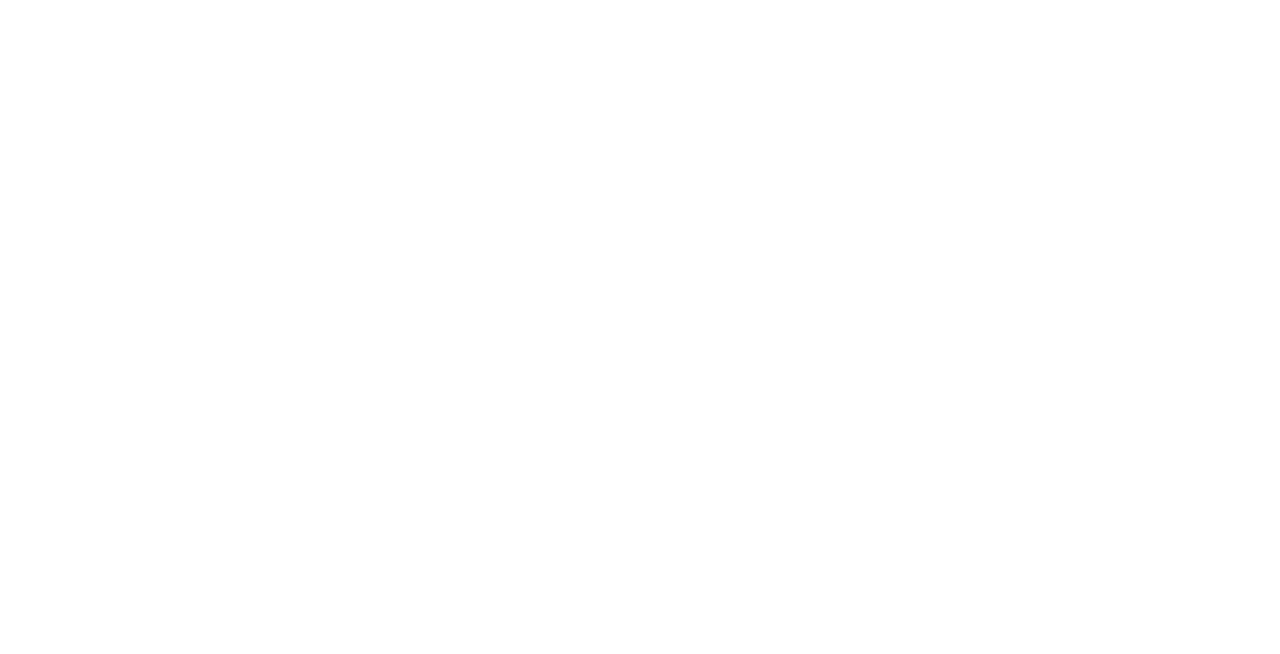
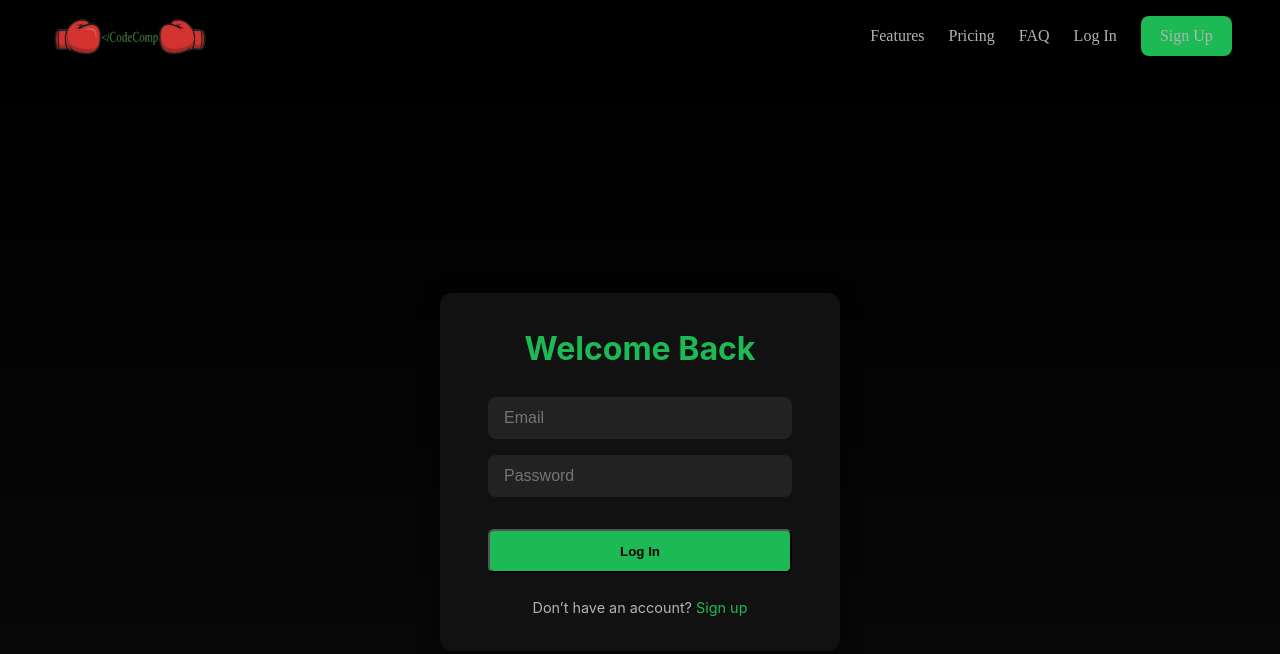
Before and after one commit to MandMcoding/VThax13-coding-1v1, a React app in the folder frontend/: page /login in a window 1280 px wide. Before the commit this address had no page. Shown: the top 654 px of the page. Built offline with nearby package versions, Linux system fonts and the light colour scheme; the HTML template or start-up script is replaced by a standard one.

Commit message:
frontend updates

```diff
--- a/frontend/src/App.css
+++ b/frontend/src/App.css
@@ -14,9 +14,18 @@
   justify-content: space-between;
   align-items: center;
   padding: 1rem 3rem;
-  background: rgba(20, 20, 20, 0.8);
-  border-radius: 12px;
-  margin: 1rem 2rem;
+  background: #000; /* solid black to match the hero */
+  margin: 0;        /* remove outer margin */
+  border-radius: 0; /* no rounded corners */
+  position: sticky;
+  top: 0;
+  z-index: 1000;
+}
+
+.navbar-left {
+  display: flex;
+  align-items: center;
+  gap: 0.75rem;
 }
 
 .logo-img {
@@ -54,6 +63,7 @@
 .btn-signup:hover {
   background: #1aa34a;
 }
+
 
 /* Hero */
 .hero {
--- a/frontend/src/App.jsx
+++ b/frontend/src/App.jsx
@@ -1,14 +1,34 @@
 import { Routes, Route, Link } from "react-router-dom";
 import HomePage from "./components/home.jsx";
 import CompetePage from "./compete/page.jsx";
+import SignupPage from "./components/Signup.jsx";
+import LoginPage from "./components/Login.jsx";
+import logo from "./assets/logo.png";
+import "./components/home.css";  // reuse navbar styles
 
 export default function App() {
   return (
     <div className="app-container">
-      {/* Routes */}
+      {/* Global Navbar */}
+      <nav className="navbar">
+        <div className="navbar-left">
+          <img src={logo} alt="CodeComp Logo" className="logo-img" />
+        </div>
+        <div className="navbar-links">
+          <Link to="/#features">Features</Link>
+          <Link to="/#pricing">Pricing</Link>
+          <Link to="/#faq">FAQ</Link>
+          <Link to="/login" className="nav-link">Log In</Link>
+          <Link to="/signup" className="btn-signup">Sign Up</Link>
+        </div>
+      </nav>
+
+      {/* Page Routes */}
       <Routes>
         <Route path="/" element={<HomePage />} />
         <Route path="/compete" element={<CompetePage />} />
+        <Route path="/signup" element={<SignupPage />} />
+        <Route path="/login" element={<LoginPage />} />
       </Routes>
     </div>
   );
--- /dev/null
+++ b/frontend/src/components/Login.jsx
@@ -0,0 +1,19 @@
+import "./auth.css";
+
+export default function LoginPage() {
+  return (
+    <div className="auth-wrapper">
+      <div className="auth-card">
+        <h1 className="auth-title">Welcome Back</h1>
+        <form className="auth-form">
+          <input type="email" placeholder="Email" className="auth-input" />
+          <input type="password" placeholder="Password" className="auth-input" />
+          <button type="submit" className="btn-primary full-btn">Log In</button>
+        </form>
+        <p className="auth-switch">
+          Don’t have an account? <a href="/signup">Sign up</a>
+        </p>
+      </div>
+    </div>
+  );
+}
--- /dev/null
+++ b/frontend/src/components/Signup.jsx
@@ -0,0 +1,20 @@
+import "./auth.css";
+
+export default function SignupPage() {
+  return (
+    <div className="auth-wrapper">
+      <div className="auth-card">
+        <h1 className="auth-title">Create Your Account</h1>
+        <form className="auth-form">
+          <input type="text" placeholder="Username" className="auth-input" />
+          <input type="email" placeholder="Email" className="auth-input" />
+          <input type="password" placeholder="Password" className="auth-input" />
+          <button type="submit" className="btn-primary full-btn">Sign Up</button>
+        </form>
+        <p className="auth-switch">
+          Already have an account? <a href="/login">Log in</a>
+        </p>
+      </div>
+    </div>
+  );
+}
--- /dev/null
+++ b/frontend/src/components/auth.css
@@ -0,0 +1,70 @@
+/* Wrapper */
+.auth-wrapper {
+  display: flex;
+  justify-content: center;
+  align-items: center;
+  min-height: 100vh;
+  background: linear-gradient(180deg, #000000, #0a0a0a);
+  color: #e5e5e5;
+  font-family: "Inter", "Segoe UI", Arial, sans-serif;
+}
+
+/* Card */
+.auth-card {
+  background: #111111;
+  padding: 2rem 3rem;
+  border-radius: 12px;
+  width: 100%;
+  max-width: 400px;
+  box-shadow: 0 4px 20px rgba(0,0,0,0.6);
+  text-align: center;
+}
+
+.auth-title {
+  font-size: 2rem;
+  font-weight: 700;
+  margin-bottom: 1.5rem;
+  color: #1DB954;
+}
+
+/* Form */
+.auth-form {
+  display: flex;
+  flex-direction: column;
+  gap: 1rem;
+  margin-bottom: 1.5rem;
+}
+
+.auth-input {
+  padding: 0.75rem 1rem;
+  border-radius: 8px;
+  border: none;
+  outline: none;
+  font-size: 1rem;
+  background: #222;
+  color: #e5e5e5;
+}
+
+.auth-input:focus {
+  border: 2px solid #1DB954;
+}
+
+/* Buttons */
+.full-btn {
+  width: 100%;
+  margin-top: 1rem;
+}
+
+.auth-switch {
+  font-size: 0.9rem;
+  color: #b3b3b3;
+}
+
+.auth-switch a {
+  color: #1DB954;
+  text-decoration: none;
+}
+
+.auth-switch a:hover {
+  text-decoration: underline;
+}
--- a/frontend/src/components/home.jsx
+++ b/frontend/src/components/home.jsx
@@ -1,26 +1,11 @@
 import "./home.css";
-import logo from "../assets/logo.png";
 
 export default function HomePage() {
   return (
     <div className="home-wrapper">
-      {/* Navbar */}
-      <nav className="navbar">
-        <div className="navbar-left">
-          <img src={logo} alt="CodeComp Logo" className="logo-img" />
-        </div>
-        <div className="navbar-links">
-          <a href="#features">Features</a>
-          <a href="#pricing">Pricing</a>
-          <a href="#faq">FAQ</a>
-          <a href="/login" className="nav-link">Log In</a>
-          <a href="/signup" className="btn-signup">Sign Up</a>
-        </div>
-      </nav>
-
       {/* Hero Section */}
       <header className="hero">
-        <span className="hero-badge">🚀 1v1 Coding Battles</span>
+        <span className="hero-badge">🥊 1v1 Coding Battles</span>
         <h1 className="hero-title">
           Compete with <span className="highlight">coders</span> &<br />
           climb the <em>leaderboard</em>
```
